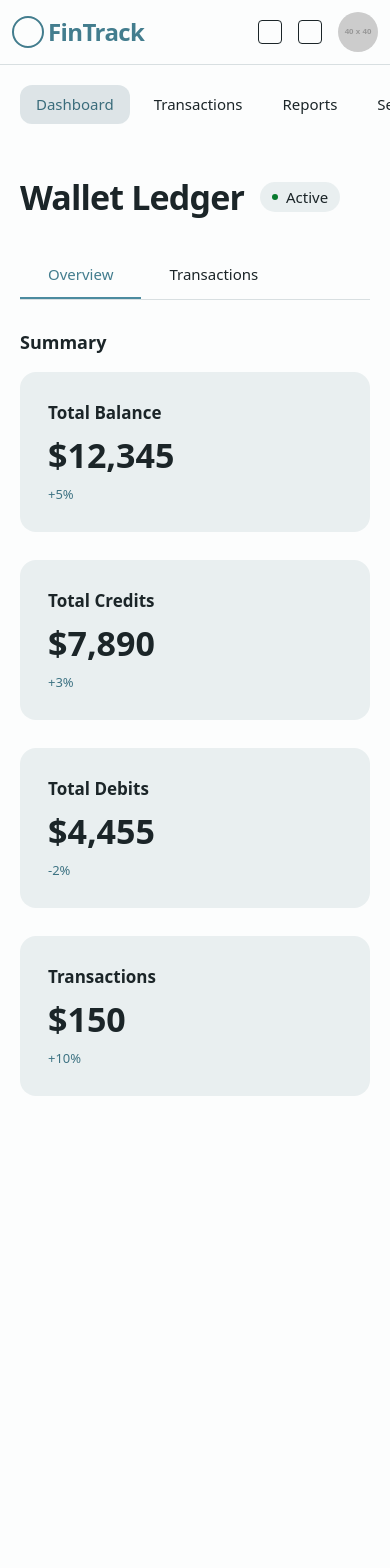
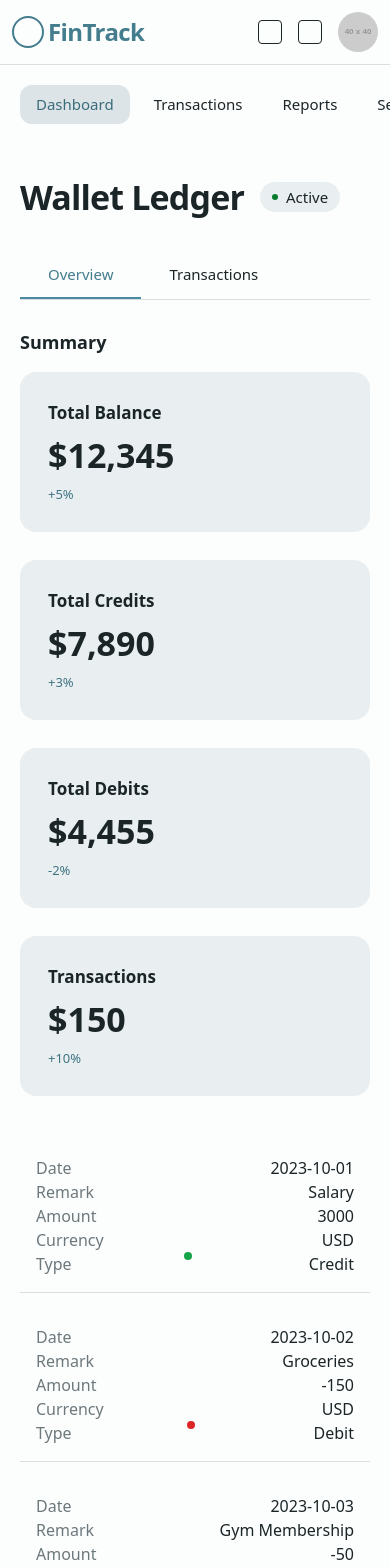
Before and after one commit to JelelAhmed/wallet-ledger-resilience, a Next.js app: page /dashboard in a window 390 px wide. Shown: the top 1568 px of the page. Before the commit the page ends 1144 px from the top, so only its background shows below. Built offline with nearby package versions, Linux system fonts and the light colour scheme.

Commit message:
revision: adapt transactions table design for mobile view

```diff
--- a/components/TransactionTable.tsx
+++ b/components/TransactionTable.tsx
@@ -46,6 +46,50 @@ export default function TransactionTable({
       </table>
 
       {/* Mobile Table */}
+      <div className="sm:hidden space-y-4 mt-4">
+        {transactions.map((t) => (
+          <div
+            key={t.id}
+            className="p-4 border-b border-[rgba(73,101,110,0.2)]"
+          >
+            <div className="flex justify-between">
+              <span className="font-medium text-[rgba(21,39,45,0.62)]">
+                Date
+              </span>
+              {t.date}
+            </div>
+            <div className="flex justify-between">
+              <span className="font-medium text-[rgba(21,39,45,0.62)]">
+                Remark
+              </span>
+              {t.remark}
+            </div>
+            <div className="flex justify-between">
+              <span className="font-medium text-[rgba(21,39,45,0.62)]">
+                Amount
+              </span>
+              {t.amount}
+            </div>
+            <div className="flex justify-between">
+              <span className="font-medium text-[rgba(21,39,45,0.62)]">
+                Currency
+              </span>
+              {t.currency}
+            </div>
+            <div className="flex justify-between">
+              <span className="font-medium text-[rgba(21,39,45,0.62)]">
+                Type
+              </span>
+              <span
+                className={`inline-block w-2 h-2 rounded-full mr-1 ${
+                  t.type === "Credit" ? "bg-green-600" : "bg-red-600"
+                }`}
+              ></span>
+              {t.type}
+            </div>
+          </div>
+        ))}
+      </div>
     </div>
   );
 }
```
